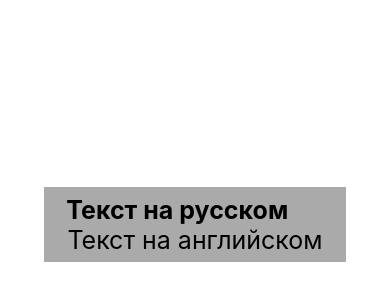
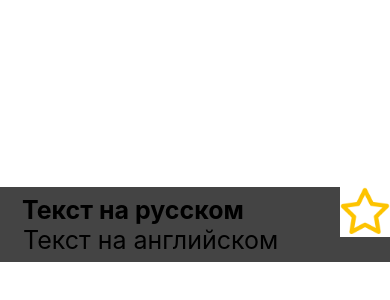
Before and after one commit to Hudihka/EnglishReact, a React Native app in the folder English/: screen / in a window 390 px wide. Shown: the part 198-498 px from the top of the page. Built offline with nearby package versions, Linux system fonts and the light colour scheme.

Commit message:
изображение с правой стороны

```diff
--- a/English/App.js
+++ b/English/App.js
@@ -14,7 +14,6 @@ const styles = StyleSheet.create({
   container: {
     flex: 1,
     backgroundColor: '#fff',
-    alignItems: 'center',
-    justifyContent: 'center',
+    justifyContent: 'center'
   },
 });
--- a/English/Word/WordCell.js
+++ b/English/Word/WordCell.js
@@ -1,8 +1,16 @@
-import { Button, StyleSheet, Text, View } from 'react-native';
+import React from 'react';
+import { Image, StyleSheet, Text, View } from 'react-native';
 
 export default function WordCell() {
+  const favoritImage = require('../assets/favorit/favorit.png')
+  const notFavoritImage = require('../assets/favorit/not_favorit.png')
+
   return (
     <View style={styles.testStyle}>
+      <Image
+        style={styles.imageStyle}
+        source={notFavoritImage}
+      />
       <Text style={styles.russLabel} > Текст на русском </Text>
       <Text style={styles.englLabel} > Текст на английском </Text>
     </View>
@@ -11,14 +19,13 @@ export default function WordCell() {
 
 const styles = StyleSheet.create({
   testStyle: {
-        backgroundColor: '#aaa',
+    backgroundColor: '#444',
     height: 75
   },
   russLabel: {
     top: 8,
     paddingHorizontal: 16,
     textAlign: 'left',
-        // height: 25,
     fontSize: 25,
     fontWeight: 'bold'
   },
@@ -28,11 +35,10 @@ const styles = StyleSheet.create({
     textAlign: 'left',
     fontSize: 25
   },
-    buttonStyle: {
+  imageStyle: {
     height: 50,
     width: 50,
-      top: 0,
-      right:0,
-      backgroundColor: '#888'
+    position: 'absolute',
+    right: 0
   }
 });
```
Also changed, not shown: English/assets/favorit/favorit.png (added), English/assets/favorit/not_favorit.png (added). Lines whose indentation alone changed are shown as unchanged.
